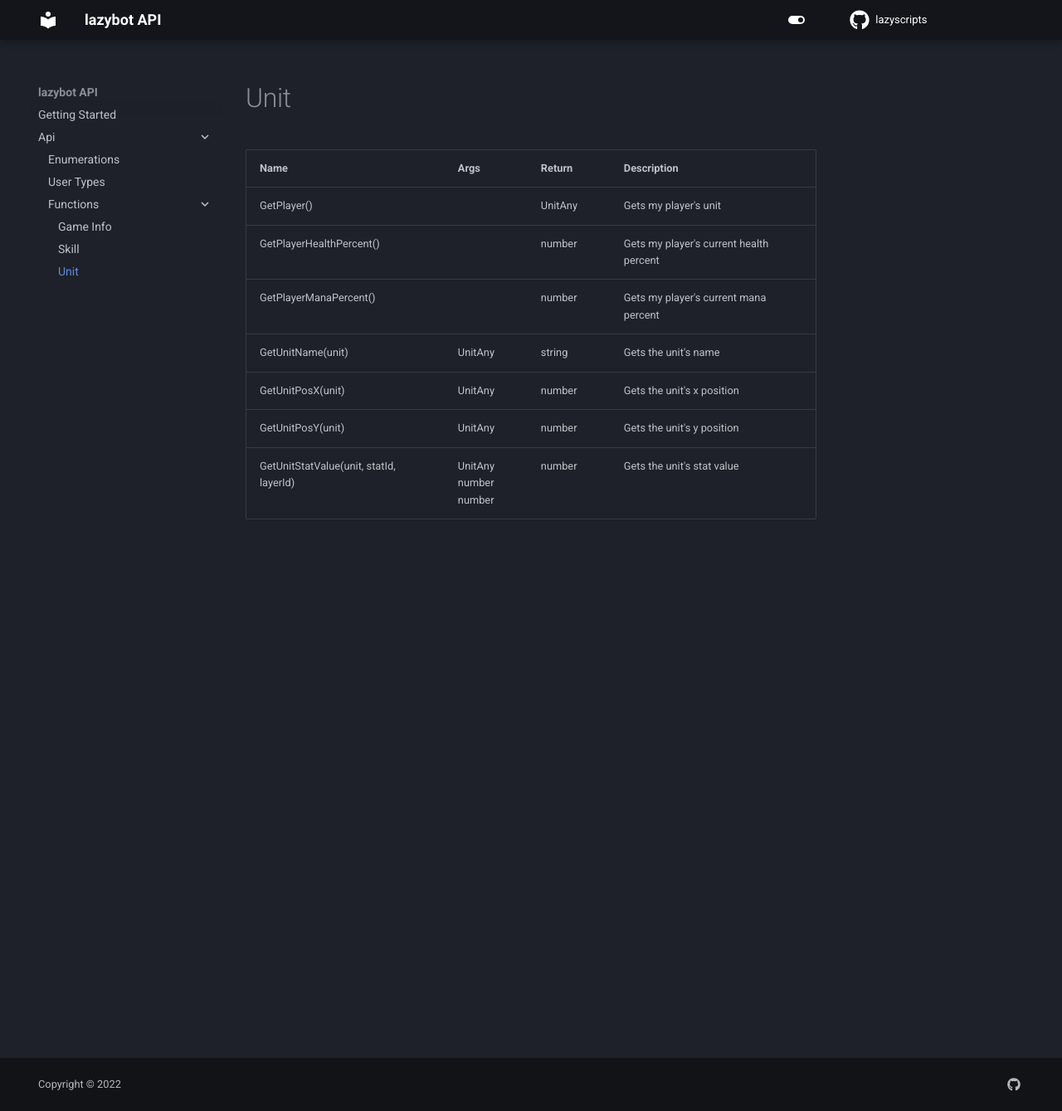
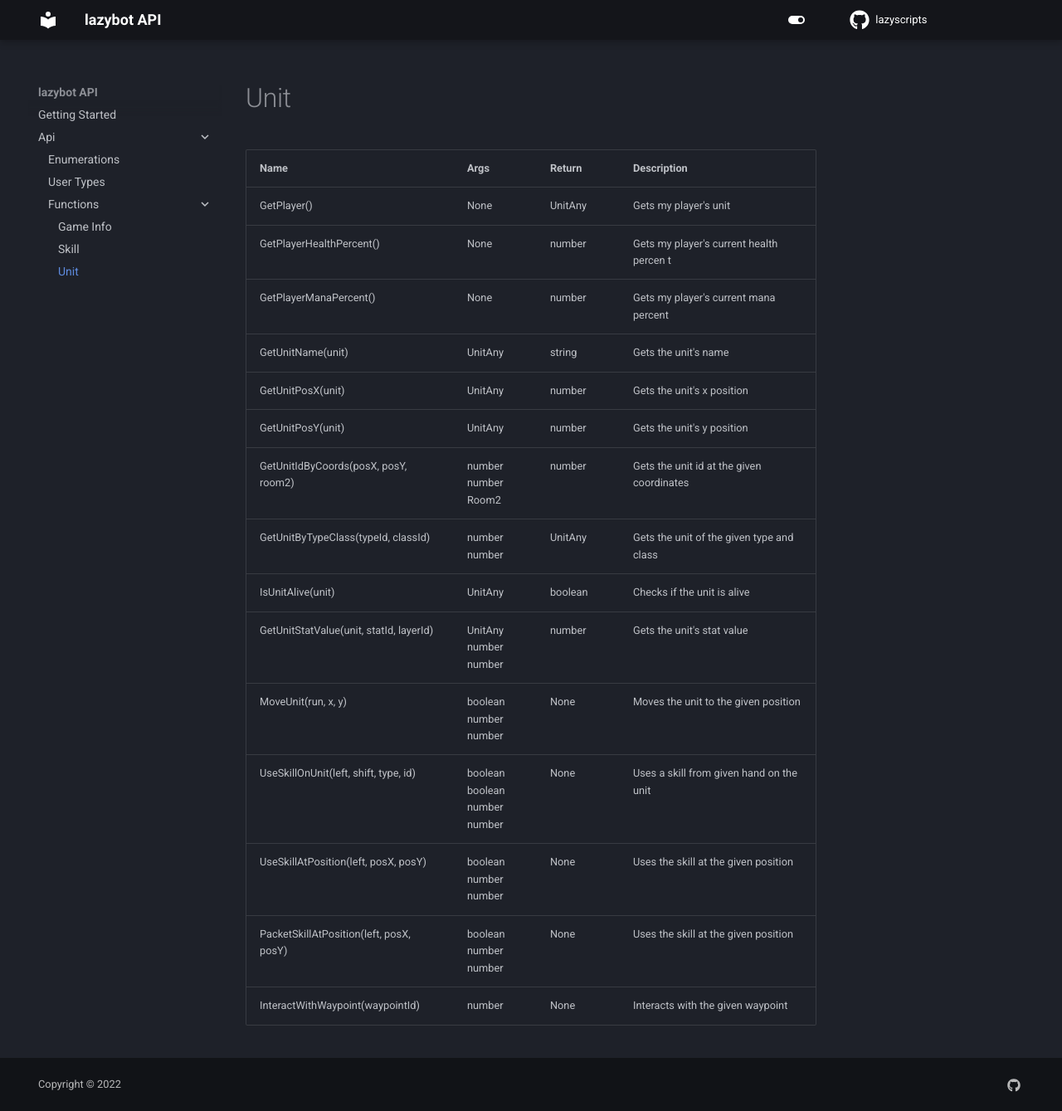
Before and after one commit to itiszac/lazyscripts, an MkDocs documentation site: the page built from docs/api/functions/unit.md, in a window 1280 px wide and 1339 px high. Shown: the whole window at 83% size. Built offline with MkDocs 1.6.1 and Material for MkDocs 9.7.7, drawn with Linux system fonts in a browser that asks for light colours; some web fonts are replaced; comment, search, counter and statistics services are not loaded.

Commit message:
docs: added unit functions

```diff
--- a/docs/api/functions/unit.md
+++ b/docs/api/functions/unit.md
@@ -1,11 +1,19 @@
 # Unit
 
-| **Name**                                | **Args**                      | **Return** | **Description**                         |
-| --------------------------------------- | ----------------------------- | ---------- | --------------------------------------- |
-| GetPlayer()                             |                               | UnitAny    | Gets my player's unit                   |
-| GetPlayerHealthPercent()                |                               | number     | Gets my player's current health percent |
-| GetPlayerManaPercent()                  |                               | number     | Gets my player's current mana percent   |
-| GetUnitName(unit)                       | UnitAny                       | string     | Gets the unit's name                    |
-| GetUnitPosX(unit)                       | UnitAny                       | number     | Gets the unit's x position              |
-| GetUnitPosY(unit)                       | UnitAny                       | number     | Gets the unit's y position              |
-| GetUnitStatValue(unit, statId, layerId) | UnitAny<br/>number<br/>number | number     | Gets the unit's stat value              |
+| **Name**                                | **Args**                                  | **Return** | **Description**                           |
+| --------------------------------------- | ----------------------------------------- | ---------- | ----------------------------------------- |
+| GetPlayer()                             | None                                      | UnitAny    | Gets my player's unit                     |
+| GetPlayerHealthPercent()                | None                                      | number     | Gets my player's current health percen t  |
+| GetPlayerManaPercent()                  | None                                      | number     | Gets my player's current mana percent     |
+| GetUnitName(unit)                       | UnitAny                                   | string     | Gets the unit's name                      |
+| GetUnitPosX(unit)                       | UnitAny                                   | number     | Gets the unit's x position                |
+| GetUnitPosY(unit)                       | UnitAny                                   | number     | Gets the unit's y position                |
+| GetUnitIdByCoords(posX, posY, room2)    | number<br/>number<br/>Room2               | number     | Gets the unit id at the given coordinates |
+| GetUnitByTypeClass(typeId, classId)     | number<br/>number                         | UnitAny    | Gets the unit of the given type and class |
+| IsUnitAlive(unit)                       | UnitAny                                   | boolean    | Checks if the unit is alive               |
+| GetUnitStatValue(unit, statId, layerId) | UnitAny<br/>number<br/>number             | number     | Gets the unit's stat value                |
+| MoveUnit(run, x, y)                     | boolean<br/>number<br/>number             | None       | Moves the unit to the given position      |
+| UseSkillOnUnit(left, shift, type, id)   | boolean<br/>boolean<br/>number<br/>number | None       | Uses a skill from given hand on the unit  |
+| UseSkillAtPosition(left, posX, posY)    | boolean<br/>number<br/>number             | None       | Uses the skill at the given position      |
+| PacketSkillAtPosition(left, posX, posY) | boolean<br/>number<br/>number             | None       | Uses the skill at the given position      |
+| InteractWithWaypoint(waypointId)        | number                                    | None       | Interacts with the given waypoint         |
```
